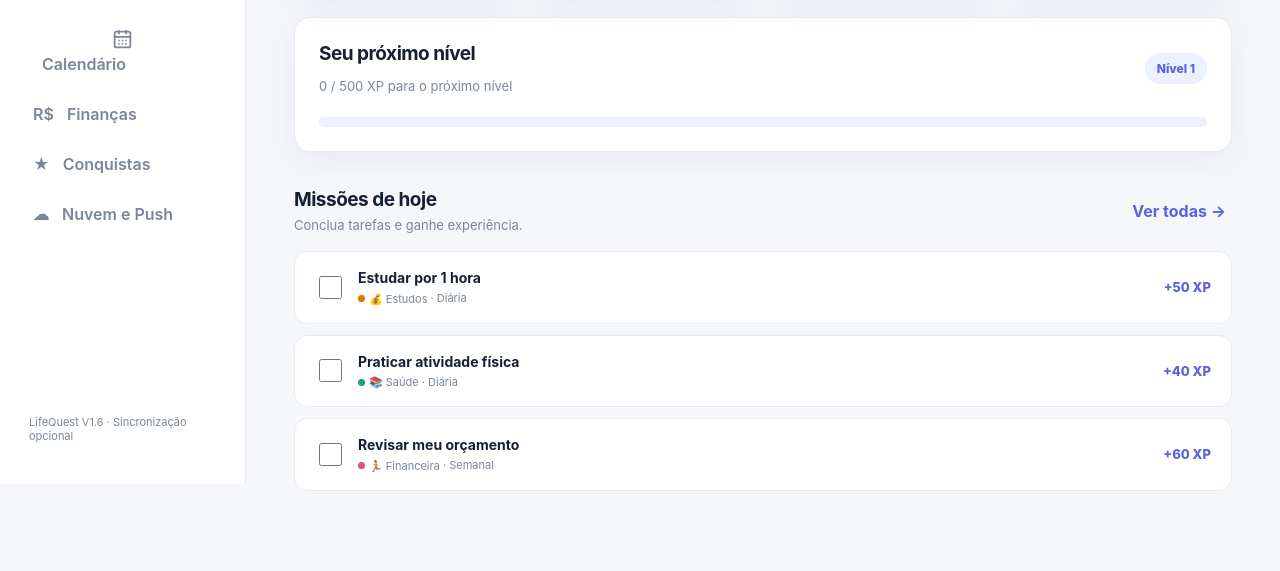
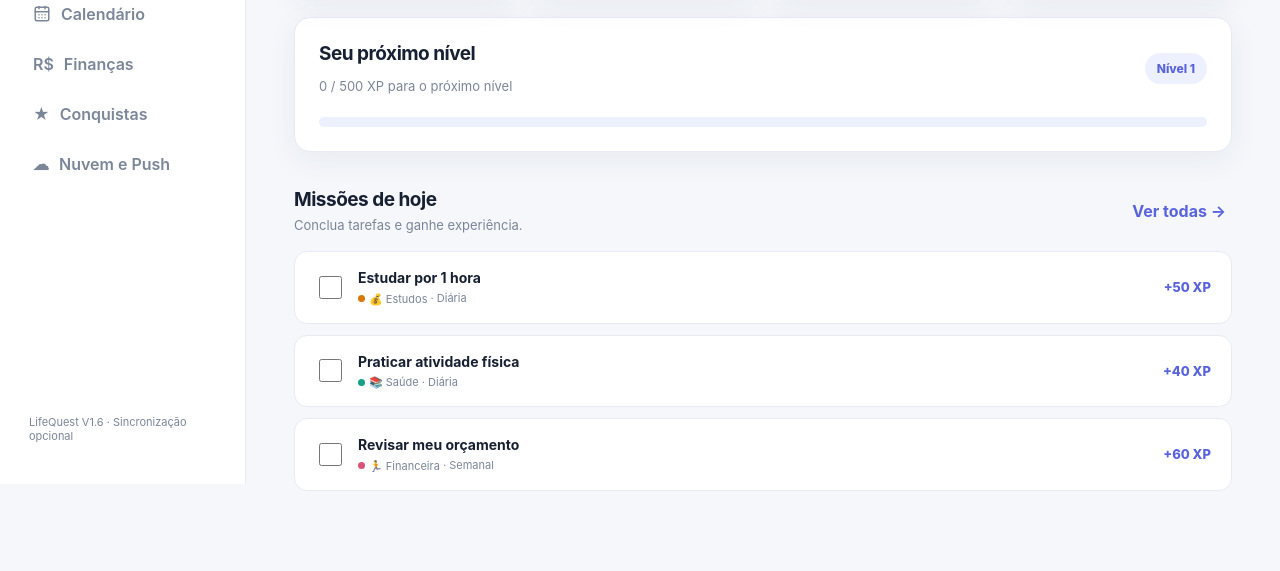
Before and after one commit to cairiguedes/LifeQuest, a plain HTML site: page index.html in a window 1280 px wide. Shown: the part 316-887 px from the top of the page. Drawn offline with nearby package versions, Linux system fonts and the light colour scheme.

Commit message:
Update style.css

```diff
--- a/style.css
+++ b/style.css
@@ -115,6 +115,17 @@ button:focus-visible,input:focus-visible,select:focus-visible {
     padding: 13px 16px;
     text-align: left;
     font-weight: 600;
+    display: flex;
+    align-items: center;
+    gap: 1px;
+}
+
+/* Ícones SVG do menu lateral */
+
+.nav svg {
+    width: 18px;
+    height: 18px;
+    flex-shrink: 0;
 }
 
 .nav span {
```
